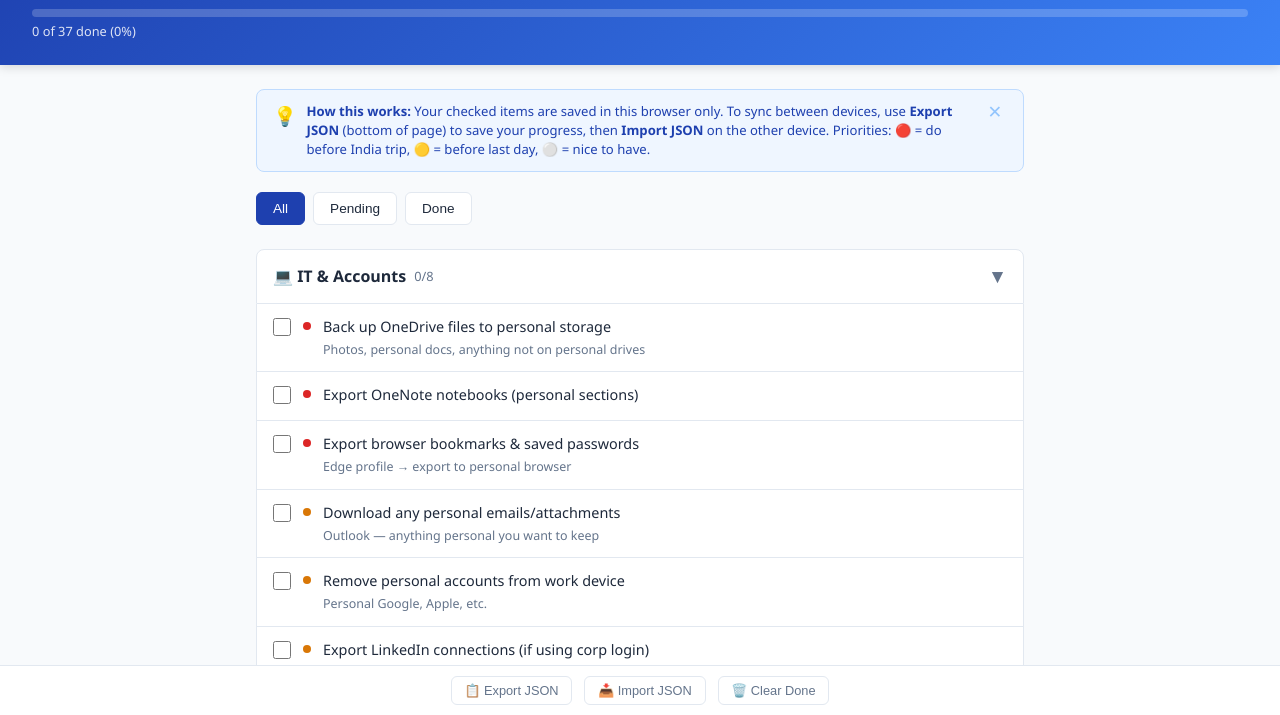
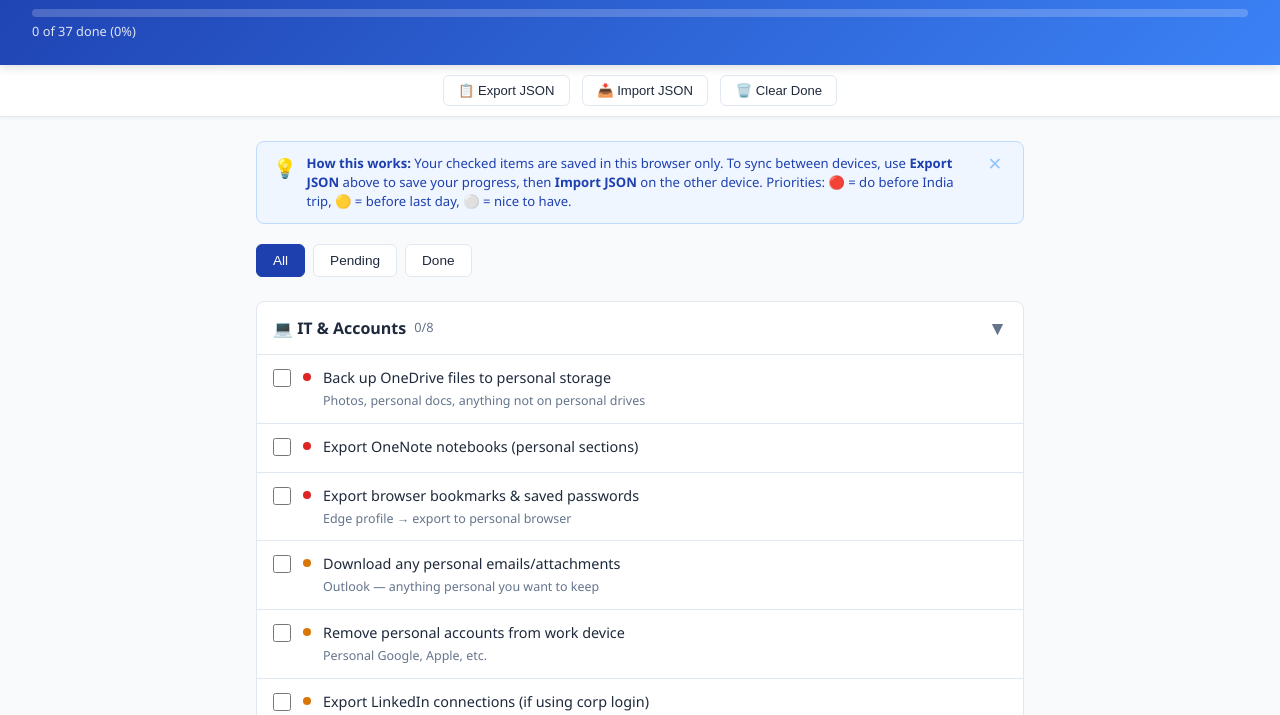
Before and after one commit to sunilmsft/ms-logoff-checklist, a plain HTML site: page index.html in a window 1280 px wide. Shown: the part 85-800 px from the top of the page. Drawn offline with Linux system fonts and the light colour scheme.

Commit message:
Move Export/Import/Clear to sticky toolbar below header

```diff
--- a/index.html
+++ b/index.html
@@ -19,7 +19,7 @@
   --warning: #d97706;
 }
 * { margin: 0; padding: 0; box-sizing: border-box; }
-body { font-family: 'Segoe UI', system-ui, sans-serif; background: var(--bg); color: var(--text); line-height: 1.5; padding-bottom: 4rem; }
+body { font-family: 'Segoe UI', system-ui, sans-serif; background: var(--bg); color: var(--text); line-height: 1.5; }
 header {
   background: linear-gradient(135deg, var(--primary), var(--primary-light));
   color: white; padding: 1.5rem 2rem; position: sticky; top: 0; z-index: 100;
@@ -108,16 +108,17 @@ header p { font-size: 0.85rem; opacity: 0.9; margin-top: 0.25rem; }
 }
 .add-category button:hover { border-color: var(--primary-light); color: var(--primary); }
 
-.footer-actions {
-  position: fixed; bottom: 0; left: 0; right: 0; background: var(--card);
-  border-top: 1px solid var(--border); padding: 0.6rem 1rem;
+.toolbar {
+  position: sticky; top: 0; z-index: 99; background: var(--card);
+  border-bottom: 1px solid var(--border); padding: 0.6rem 1rem;
   display: flex; justify-content: center; gap: 0.75rem;
+  box-shadow: 0 1px 4px rgba(0,0,0,0.06);
 }
-.footer-actions button {
-  padding: 0.4rem 0.8rem; border: 1px solid var(--border); background: var(--card);
-  border-radius: 6px; cursor: pointer; font-size: 0.8rem; color: var(--muted);
+.toolbar button {
+  padding: 0.45rem 0.9rem; border: 1px solid var(--border); background: var(--card);
+  border-radius: 6px; cursor: pointer; font-size: 0.82rem; color: var(--text); font-weight: 500;
 }
-.footer-actions button:hover { background: #f1f5f9; color: var(--text); }
+.toolbar button:hover { background: #f1f5f9; border-color: var(--primary-light); }
 
 /* Modal */
 .modal-overlay {
@@ -165,11 +166,17 @@ header p { font-size: 0.85rem; opacity: 0.9; margin-top: 0.25rem; }
   <div class="progress-text" id="progressText"></div>
 </header>
 
+<div class="toolbar">
+  <button onclick="exportData()">📋 Export JSON</button>
+  <button onclick="importData()">📥 Import JSON</button>
+  <button onclick="clearDone()">🗑️ Clear Done</button>
+</div>
+
 <div class="container">
   <div class="sync-notice" id="syncNotice">
     <span class="icon">💡</span>
     <div class="text">
-      <strong>How this works:</strong> Your checked items are saved in this browser only. To sync between devices, use <strong>Export JSON</strong> (bottom of page) to save your progress, then <strong>Import JSON</strong> on the other device. Priorities: 🔴 = do before India trip, 🟡 = before last day, ⚪ = nice to have.
+      <strong>How this works:</strong> Your checked items are saved in this browser only. To sync between devices, use <strong>Export JSON</strong> above to save your progress, then <strong>Import JSON</strong> on the other device. Priorities: 🔴 = do before India trip, 🟡 = before last day, ⚪ = nice to have.
     </div>
     <button class="dismiss" onclick="dismissNotice()" title="Dismiss">✕</button>
   </div>
@@ -184,11 +191,7 @@ header p { font-size: 0.85rem; opacity: 0.9; margin-top: 0.25rem; }
   </div>
 </div>
 
-<div class="footer-actions">
-  <button onclick="exportData()">📋 Export JSON</button>
-  <button onclick="importData()">📥 Import JSON</button>
-  <button onclick="clearDone()">🗑️ Clear Done</button>
-</div>
+
 
 <!-- Edit Modal -->
 <div class="modal-overlay" id="editModal">
```
